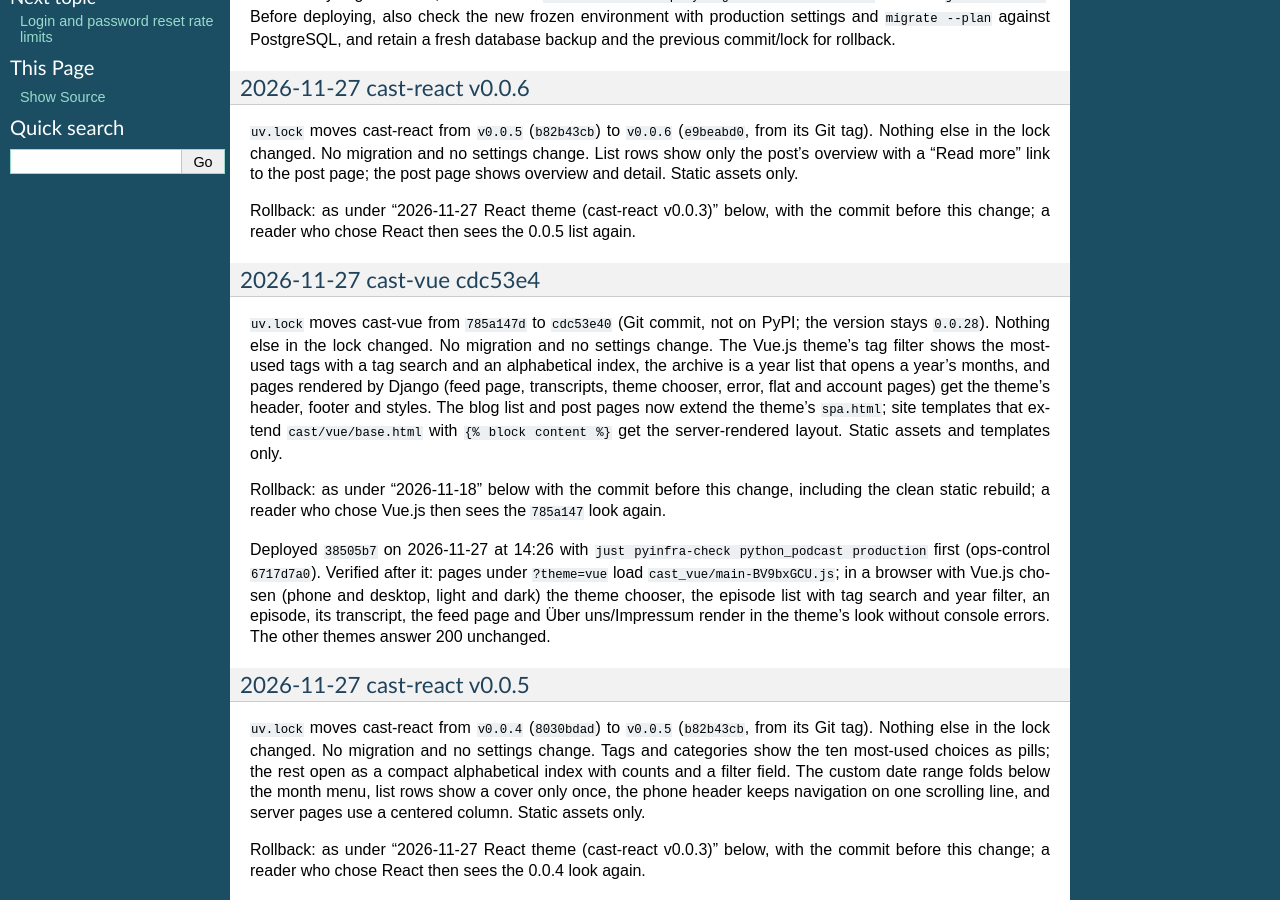
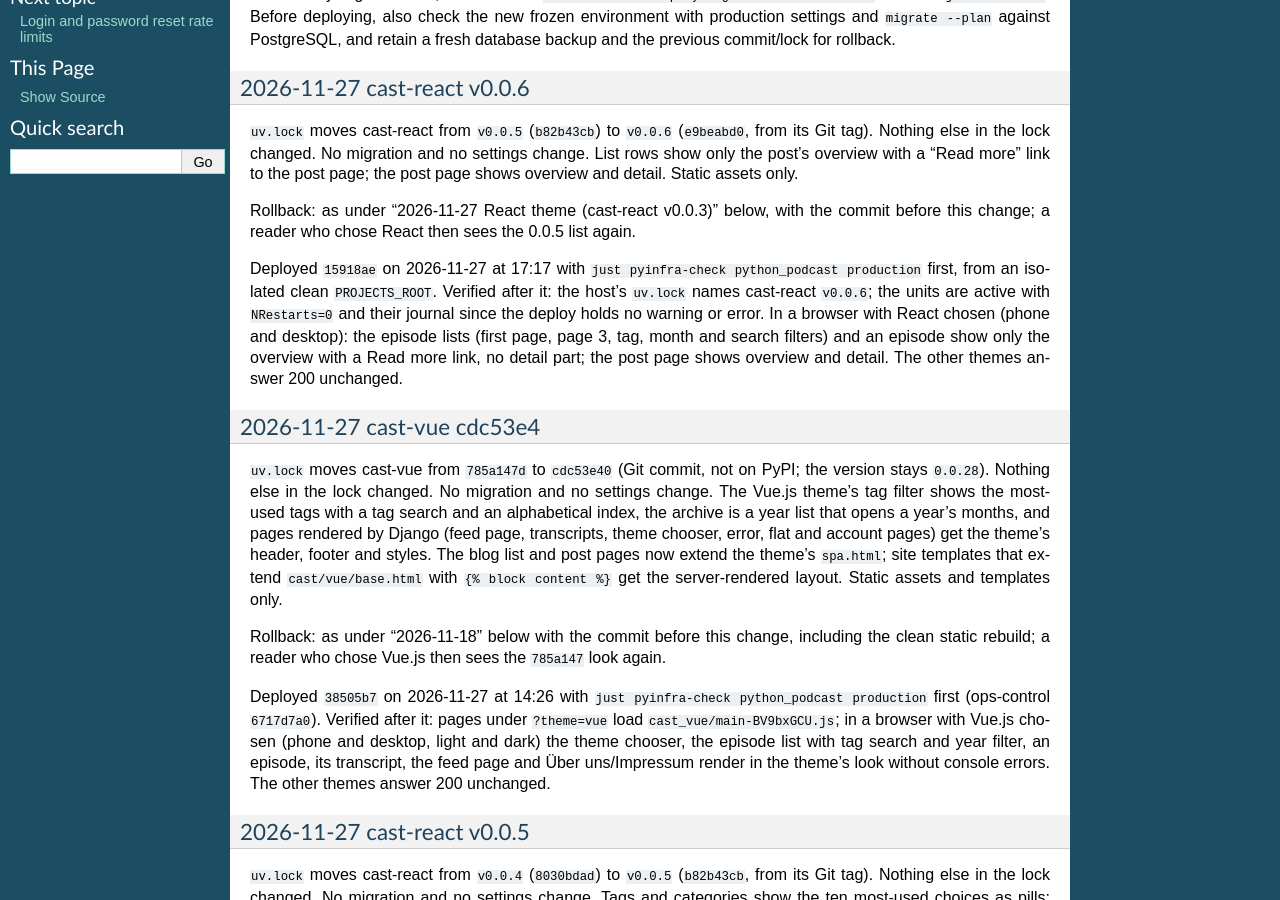
Before and after one commit to ephes/python-podcast, a Sphinx documentation site: the page built from docs/deploy.rst, in a window 1280 px wide and 900 px high, scrolled down 1335 px. Built offline with Sphinx 7.4.7, drawn with Linux system fonts in a browser that asks for light colours.

Commit message:
Record the cast-react v0.0.6 deploy in the deploy history

```diff
--- a/docs/deploy.rst
+++ b/docs/deploy.rst
@@ -87,6 +87,14 @@ detail. Static assets only.
 Rollback: as under "2026-11-27 React theme (cast-react v0.0.3)" below, with the
 commit before this change; a reader who chose React then sees the 0.0.5 list
 again.
+
+Deployed ``15918ae`` on 2026-11-27 at 17:17 with ``just pyinfra-check python_podcast
+production`` first, from an isolated clean ``PROJECTS_ROOT``. Verified after
+it: the host's ``uv.lock`` names cast-react ``v0.0.6``; the units are active
+with ``NRestarts=0`` and their journal since the deploy holds no warning or
+error. In a browser with React chosen (phone and desktop): the episode lists (first page, page 3, tag, month and search filters) and an episode
+show only the overview with a Read more link, no detail part; the post page
+shows overview and detail. The other themes answer 200 unchanged.
 
 2026-11-27 cast-vue cdc53e4
 ~~~~~~~~~~~~~~~~~~~~~~~~~~~
```
